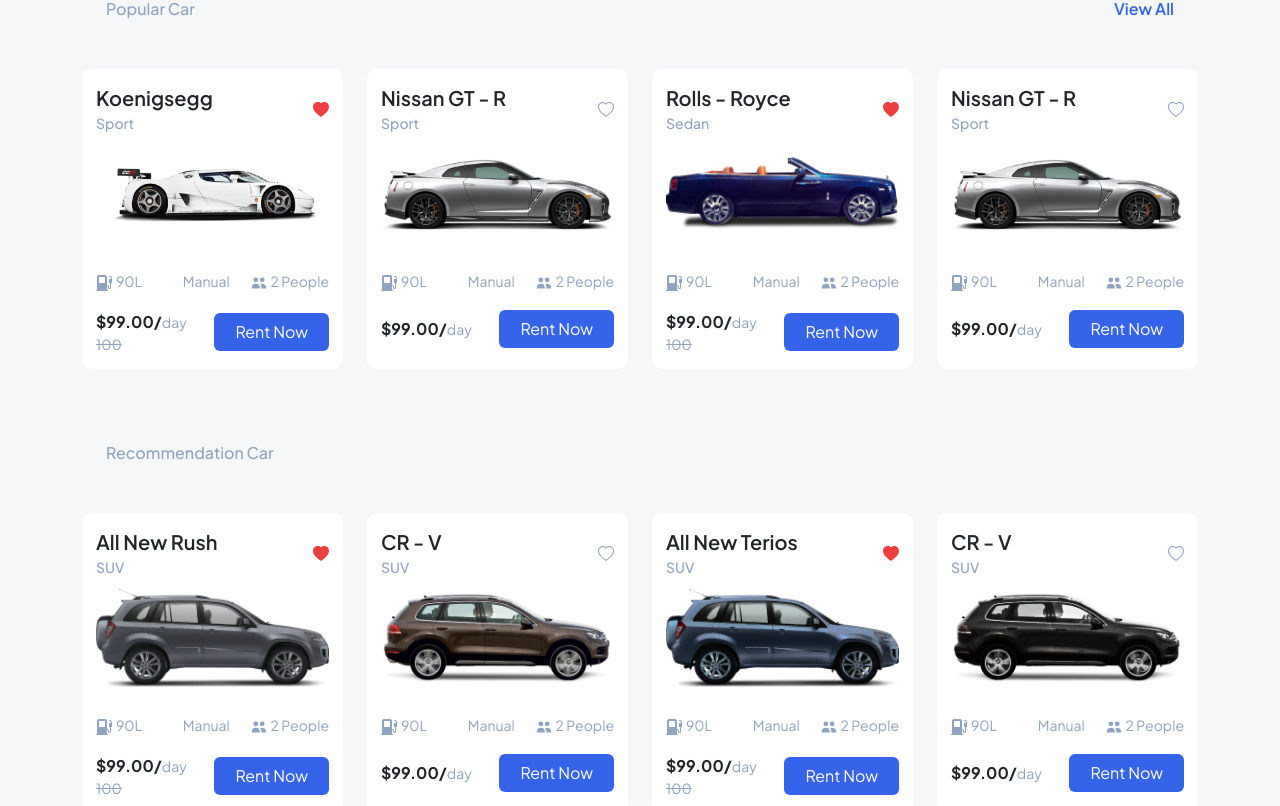
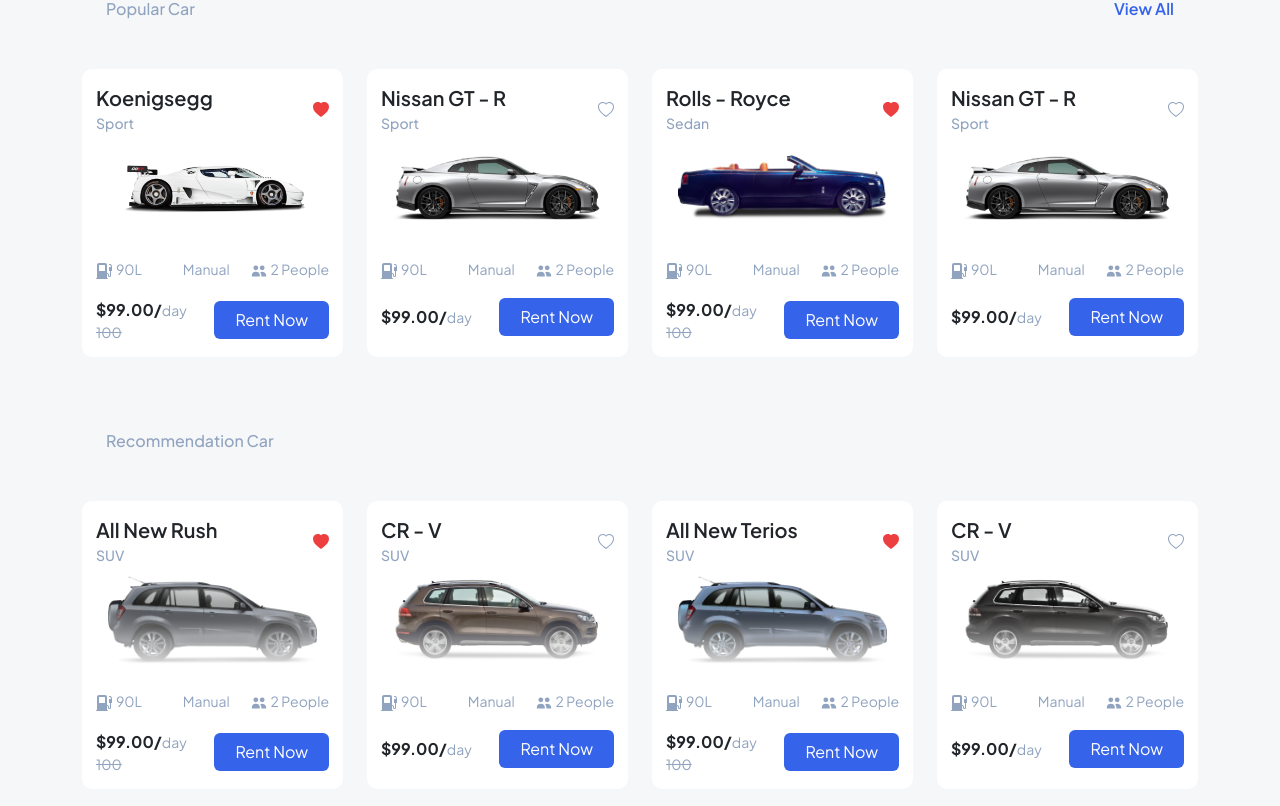
Before and after one commit to salmanArif05/morent, a React (Vite) app: page / in a window 1280 px wide. Shown: the part 734-1540 px from the top of the page. Built offline with nearby package versions, Linux system fonts and the light colour scheme; some icons are missing.

Commit message:
product description

```diff
--- a/src/components/Card/Product.jsx
+++ b/src/components/Card/Product.jsx
@@ -4,7 +4,7 @@
 import { HiUsers } from "react-icons/hi";
 
 const ProductCard = ({ data }) => {
-	const { carTitle, carCategory, fav, salePrice, img } = data;
+	const { carTitle, carCategory, fav, salePrice, img, recomend } = data;
 	return (
 		<>
 			<div className="product-card">
@@ -25,6 +25,7 @@
 				</div>
 				<div className="car-img">
 					<img src={img} alt="" />
+					{recomend && <div className="productOverlay"></div>}
 				</div>
 
 				<div className="d-flex gap-2 justify-content-between  align-items-center my-3 text-secondary-100">
--- a/src/components/Card/style.css
+++ b/src/components/Card/style.css
@@ -82,8 +82,10 @@
 }
 
 .product-card .car-img {
-	width: 100%;
-	height: 120px;
+	width: 90%;
+	height: 108px;
+	margin: 0 auto;
+	position: relative;
 }
 
 .product-card .car-img img {
@@ -91,3 +93,12 @@
 	height: 100%;
 	object-fit: contain;
 }
+
+.product-card .productOverlay {
+	width: 100%;
+	height: 68px;
+	position: absolute;
+	bottom: 0;
+	left: 0;
+	background: linear-gradient(180deg, rgba(255, 255, 255, 0) 0%, #fff 100%);
+}
--- a/src/pages/Home/index.jsx
+++ b/src/pages/Home/index.jsx
@@ -62,6 +62,7 @@
 			carCategory: "SUV",
 			fav: true,
 			salePrice: true,
+			recomend: true,
 			img: "/assets/rush.png",
 		},
 		{
@@ -69,6 +70,7 @@
 			carCategory: "SUV",
 			fav: false,
 			salePrice: false,
+			recomend: true,
 			img: "/assets/cr-v.png",
 		},
 		{
@@ -76,6 +78,7 @@
 			carCategory: "SUV",
 			fav: true,
 			salePrice: true,
+			recomend: true,
 			img: "/assets/terios.png",
 		},
 		{
@@ -83,6 +86,7 @@
 			carCategory: "SUV",
 			fav: false,
 			salePrice: false,
+			recomend: true,
 			img: "/assets/crv-black.png",
 		},
 		{
@@ -90,6 +94,7 @@
 			carCategory: "Hatchback",
 			fav: true,
 			salePrice: true,
+			recomend: true,
 			img: "/assets/mg-zx.png",
 		},
 		{
@@ -97,6 +102,7 @@
 			carCategory: "SUV",
 			fav: false,
 			salePrice: false,
+			recomend: true,
 			img: "/assets/mg-zs.png",
 		},
 		{
@@ -104,6 +110,7 @@
 			carCategory: "Hatchback",
 			fav: true,
 			salePrice: true,
+			recomend: true,
 			img: "/assets/mg-zx.png",
 		},
 		{
@@ -111,6 +118,7 @@
 			carCategory: "SUV",
 			fav: false,
 			salePrice: false,
+			recomend: true,
 			img: "/assets/mg-zs.png",
 		},
 	];
```
